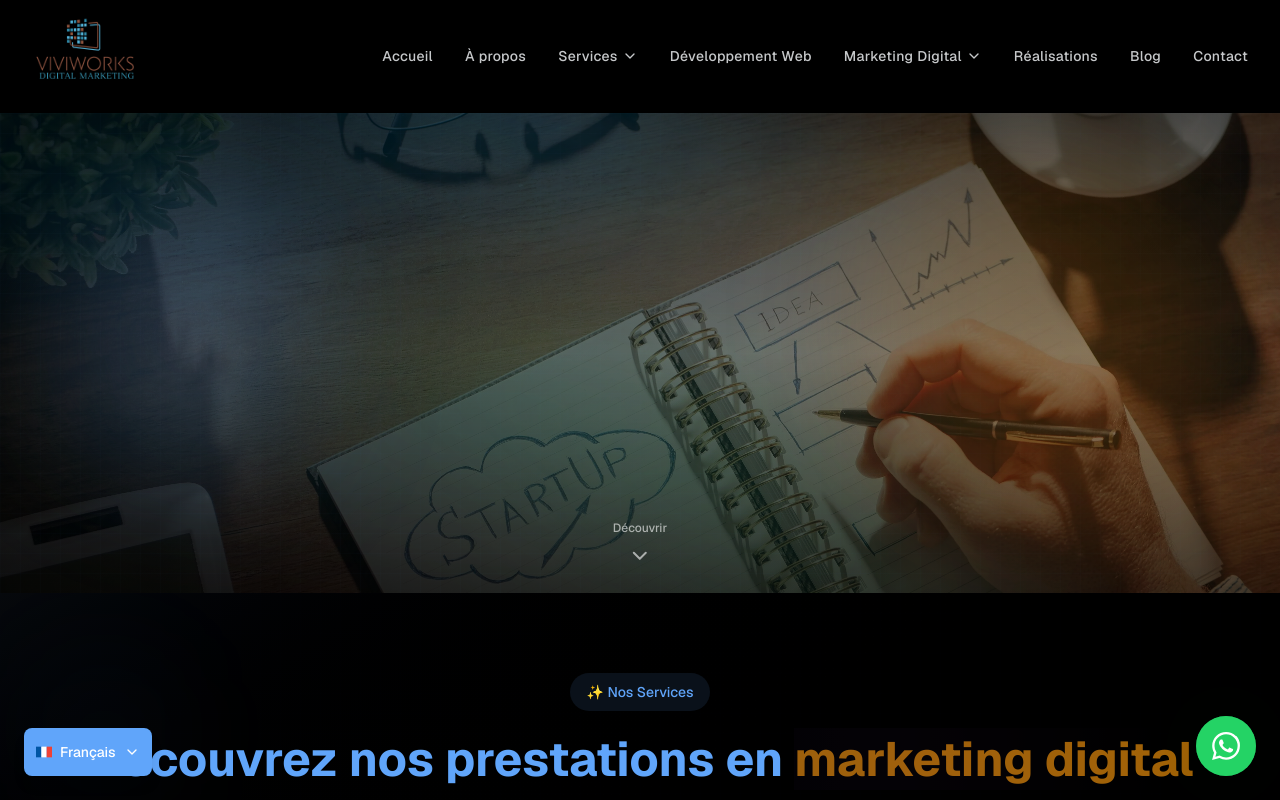
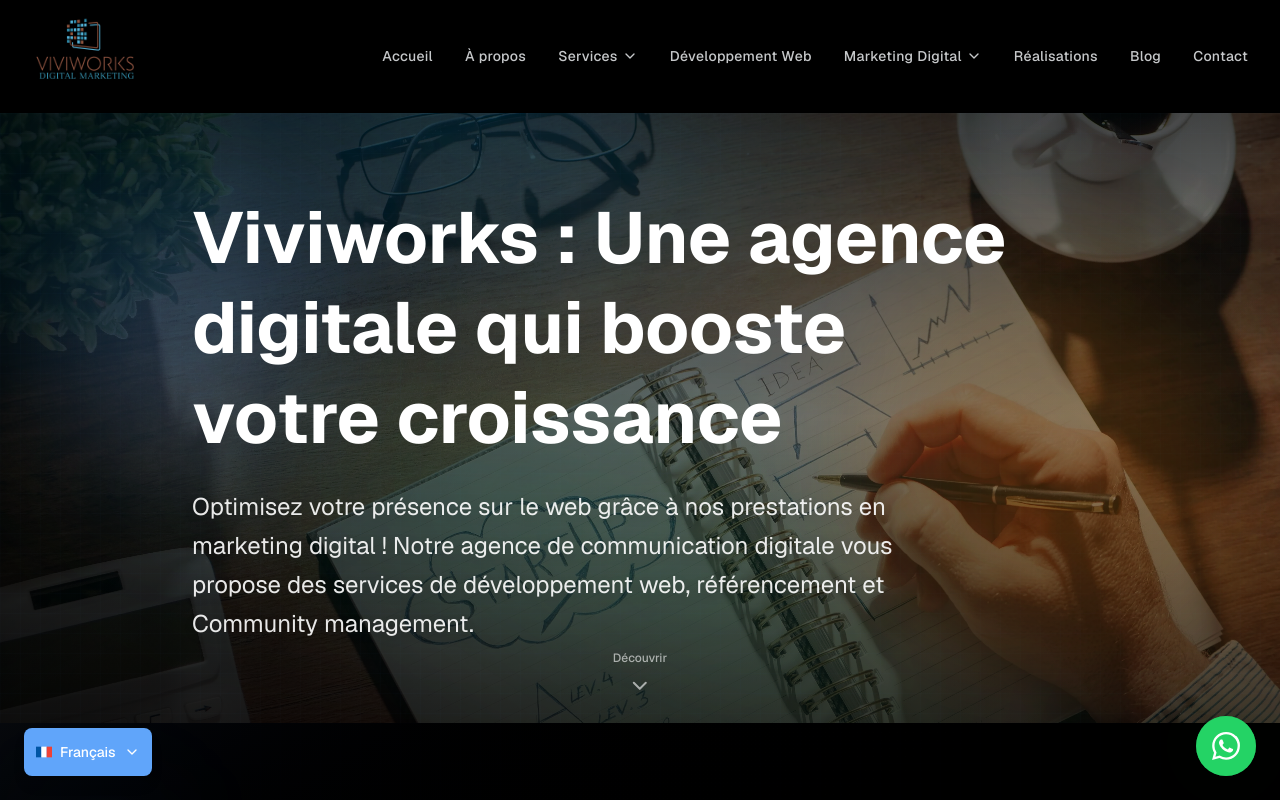
Before and after one commit to viviworksvivi-ui/VIVIV, a Next.js app: page / in a window 1280 px wide. Shown: the top 800 px of the page. Built offline with nearby package versions, Linux system fonts and the light colour scheme.

Commit message:
Restore title and subtitle in hero section

```diff
--- a/app/page.tsx
+++ b/app/page.tsx
@@ -57,6 +57,22 @@ export default function HomePage() {
         <div className="absolute top-20 left-10 w-72 h-72 bg-primary/20 rounded-full blur-3xl animate-blob z-10"></div>
         <div className="absolute bottom-20 right-10 w-96 h-96 bg-secondary/20 rounded-full blur-3xl animate-blob z-10" style={{ animationDelay: "2s" }}></div>
 
+        {/* Content */}
+        <div className="max-w-7xl mx-auto px-4 sm:px-6 lg:px-8 relative z-20 py-20">
+          <div className="max-w-4xl">
+            <div className="space-y-8 animate-slide-in-up">
+              <div className="space-y-6">
+                <h1 className="text-5xl lg:text-7xl font-bold leading-tight text-balance text-white drop-shadow-2xl">
+                  {t('home.hero.title')}
+                </h1>
+
+                <p className="text-xl lg:text-2xl leading-relaxed text-pretty text-white/90 drop-shadow-lg max-w-3xl">
+                  {t('home.hero.subtitle')}
+                </p>
+              </div>
+            </div>
+          </div>
+        </div>
 
         {/* Scroll indicator */}
         <div className="absolute bottom-8 left-1/2 -translate-x-1/2 z-20 animate-bounce-down">
```
